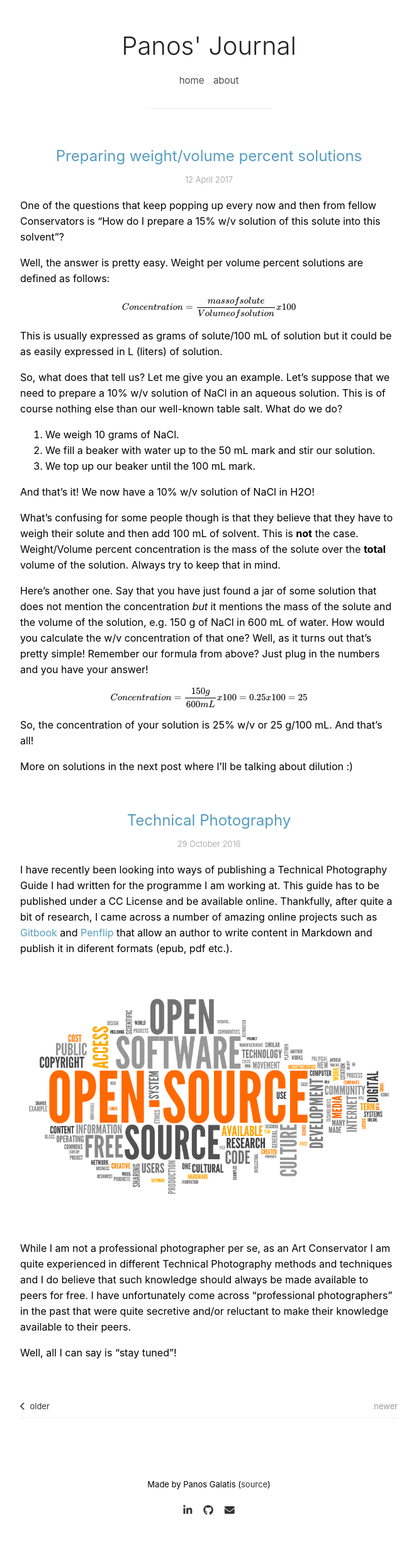
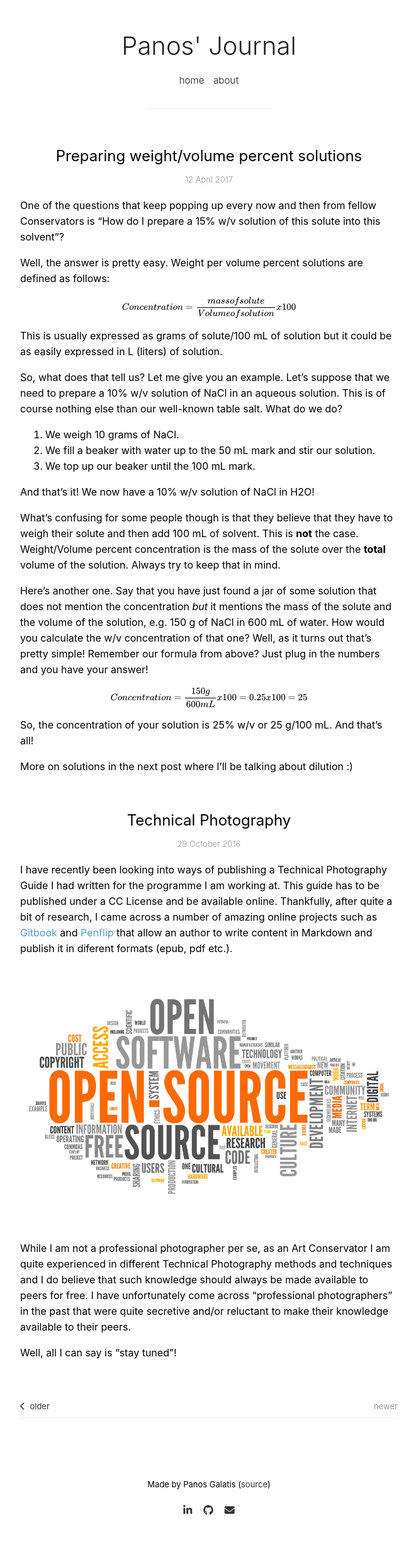
Before and after one commit to pgalatis/pgalatis.github.io, a Jekyll site: the page built from index.html, in a window 1280 px wide. Shown: the whole page at 63% size, without its empty margins (308-969 px from the left). Built offline with Jekyll 4.4.1, drawn with Linux system fonts in a browser that asks for light colours; nearby versions of some CDN libraries; formulas are drawn with MathJax 3; the list of posts is cut into pages by our own code.

Commit message:
Update style.css

```diff
--- a/css/style.css
+++ b/css/style.css
@@ -170,6 +170,11 @@ a {text-decoration: none;
     margin-bottom: 60px;
 }
 
+.entry h2 a {
+	color: #000;
+	text-decoration: none
+}
+
 .entry a {
 	color: #569cbe;
 	text-decoration: none;
```
